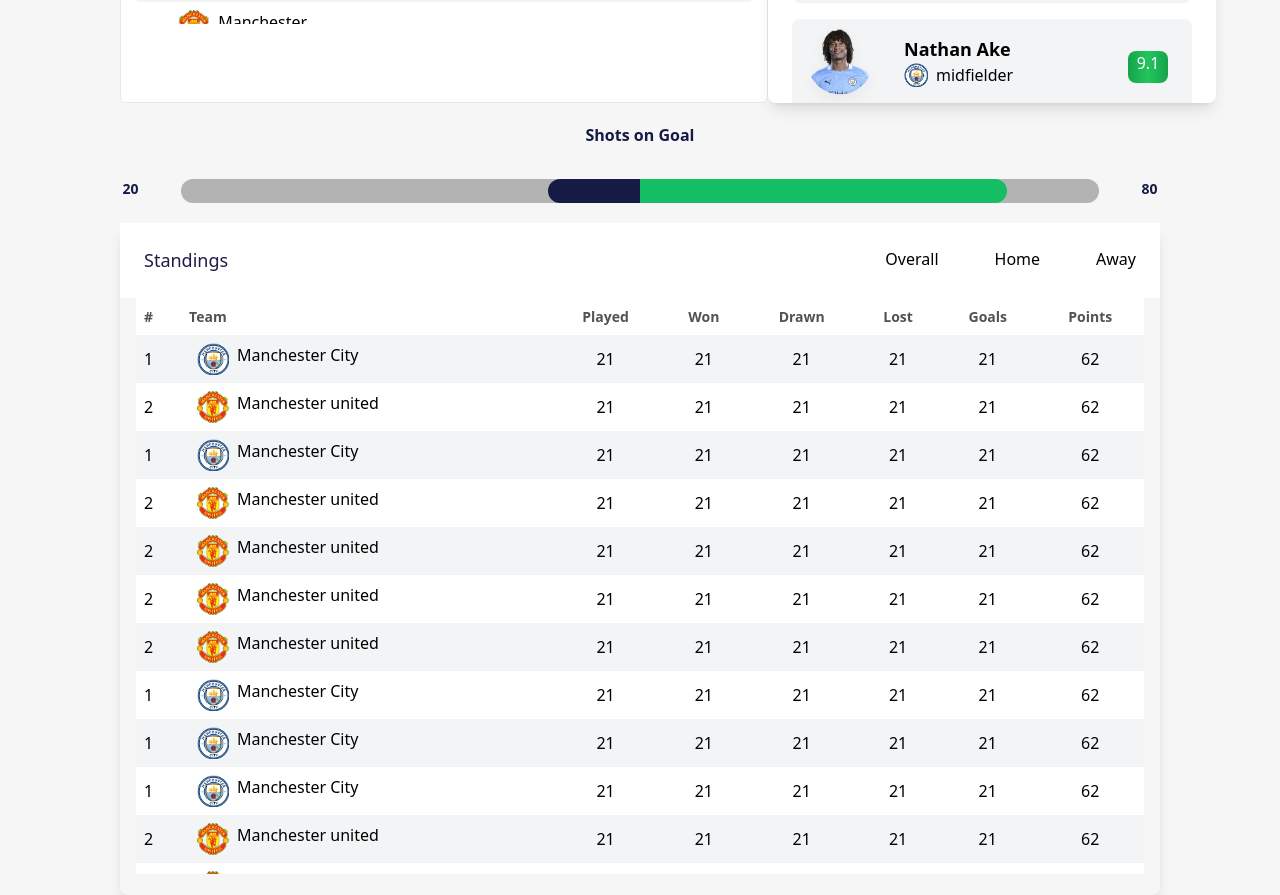
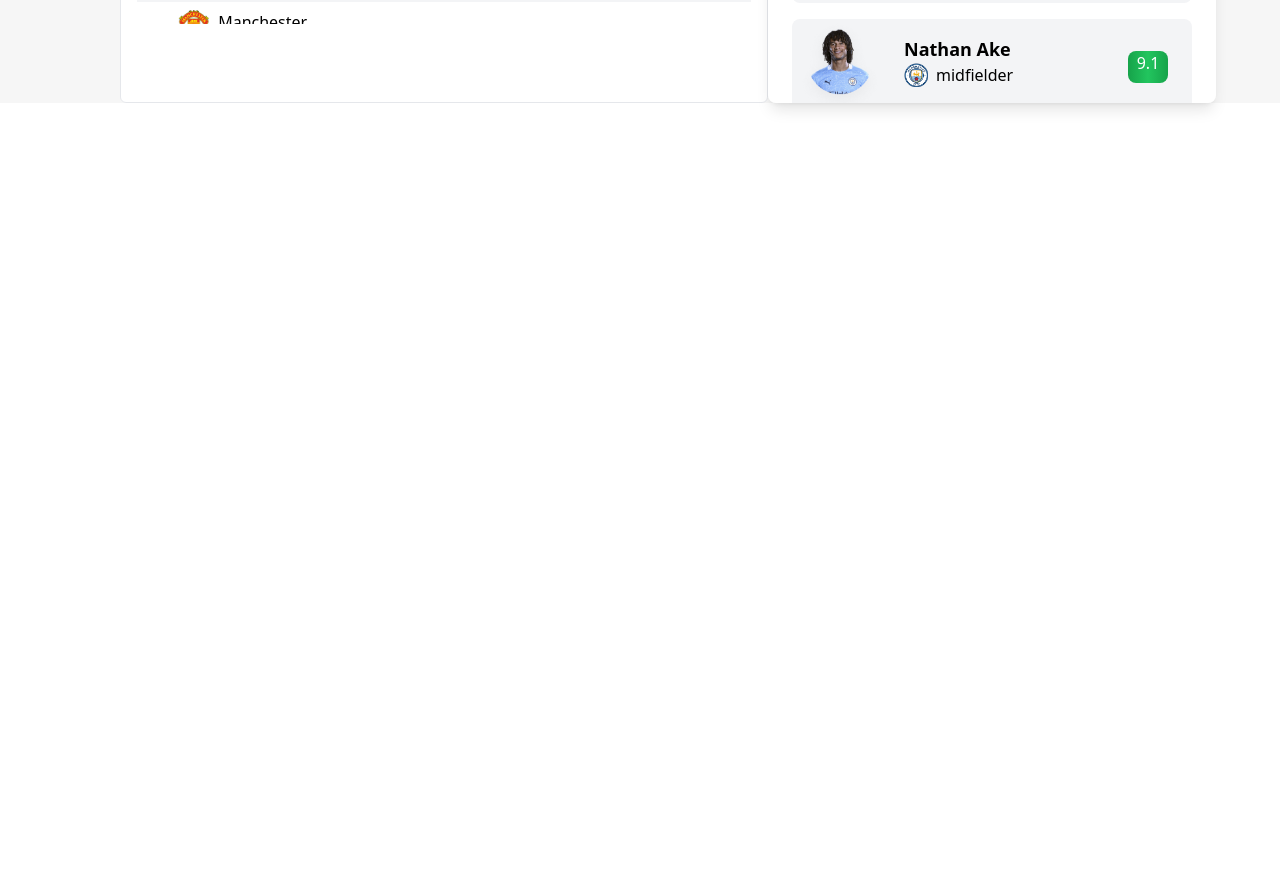
Before and after one commit to AK-BuNNy/Soccerlive-test, a React (Vite) app: page / in a window 1280 px wide. Shown: the part 2380-3275 px from the top of the page. After the commit the page ends 2483 px from the top, so only its background shows below. Built offline with nearby package versions, Linux system fonts and the light colour scheme.

Commit message:
update-3.0

```diff
--- a/src/App.jsx
+++ b/src/App.jsx
@@ -57,16 +57,6 @@ const App = () => (
         <TopPlayers />
       </div>
     </div>
-    <div className={` ${styles.flexStart} lg:mx-[120px] mt-5`}>
-      <div className={`${styles.boxWidth}`}>
-        <Test TeamAPercentage={20} TeamBPercentage={80} />
-      </div>
-    </div>
-    <div className={` ${styles.flexStart} lg:mx-[120px] mt-5`}>
-      <div className={`${styles.boxWidth}`}>
-        <Standings />
-      </div>
-    </div>
   </div>
 );
 
```
